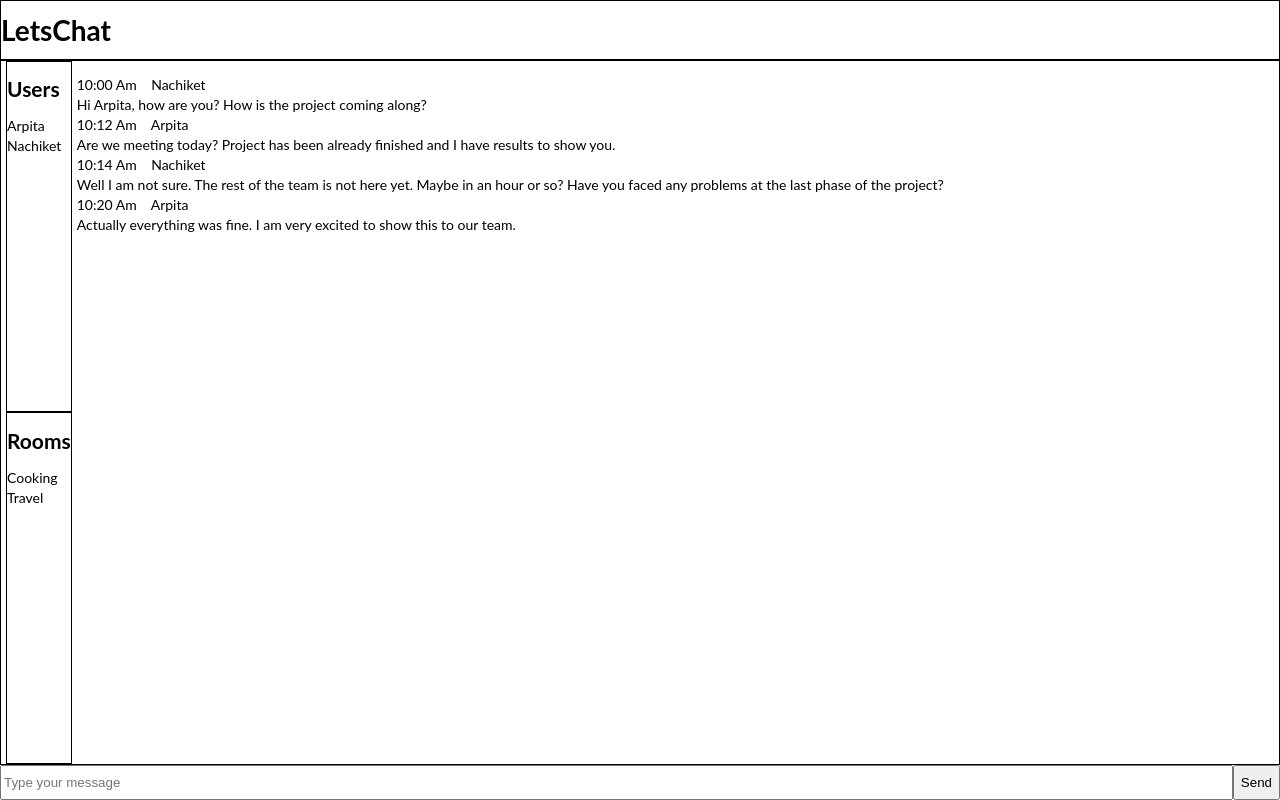
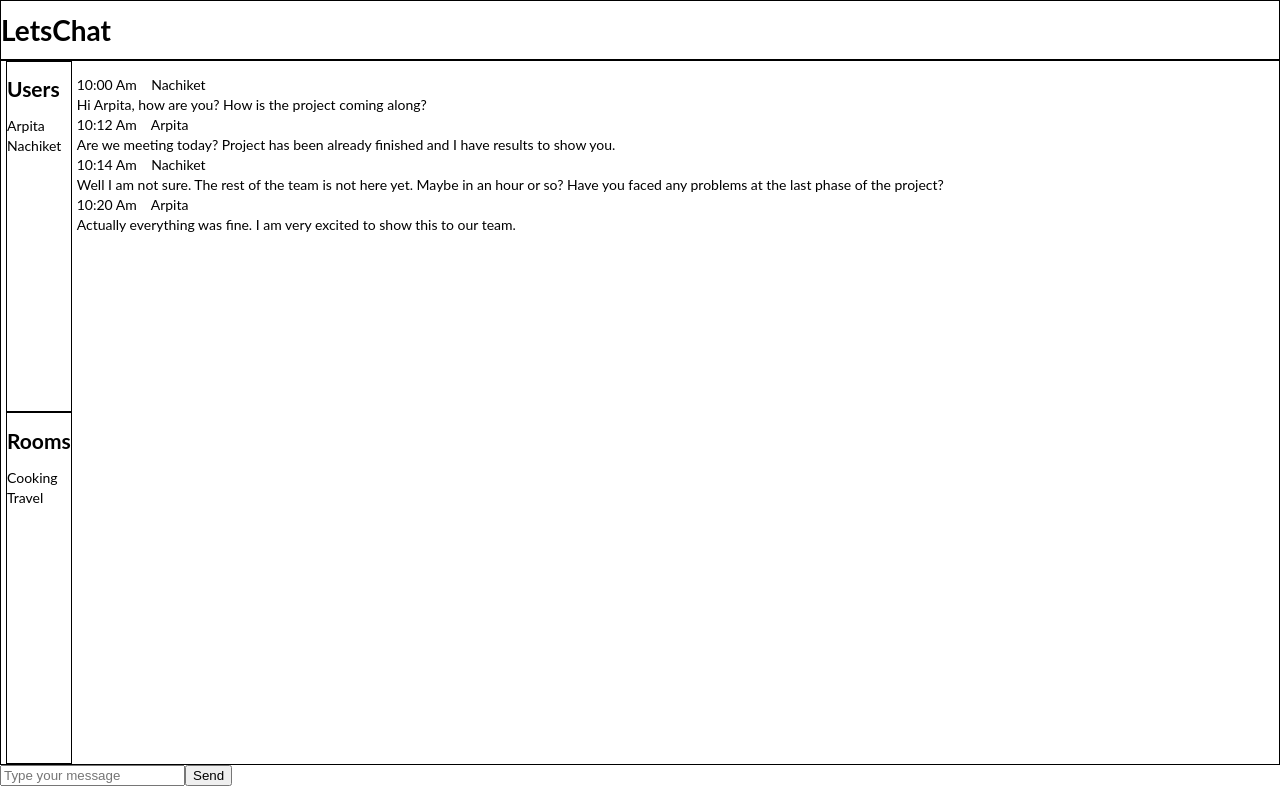
Before and after one commit to ap104826/lets-chat, a React (Create React App) app: page /rooms/1 in a window 1280 px wide. Built offline with nearby package versions, Linux system fonts and the light colour scheme.

Commit message:
handle form submit

```diff
--- a/src/App.js
+++ b/src/App.js
@@ -41,8 +41,20 @@ class App extends Component {
 
   }
 
+
+  handleAddMessage = (message) => {
+    this.setState({
+      messages: [
+        ...this.state.messages,
+        message
+      ]
+    })
+  }
+
+
   render() {
     const value = {
+      addMessage: this.handleAddMessage,
       users: this.state.users,
       rooms: this.state.rooms,
       messages: this.state.messages,
--- a/src/Room.js
+++ b/src/Room.js
@@ -3,7 +3,24 @@ import ApiContext from './ApiContext'
 
 export default class Room extends Component {
     static contextType = ApiContext
+
+    handleSubmit = e => {
+        e.preventDefault()
+        const form = e.currentTarget
+        const messageName = form['message-to-send'].value
+        const message = {
+            message: messageName,
+            user: 'Nachiket',
+            time: '10:00am'
+        }
+
+        this.context.addMessage(message)
+
+    }
+
     render() {
+
+
         const { users = [], rooms = [], messages = [] } = this.context
 
         return (
@@ -42,9 +59,12 @@ export default class Room extends Component {
                     </div>
                 </div>
                 <div class="chat_message">
-                    <input name="message-to-send" className="message_input" id="message-to-send" placeholder="Type your message" />
-                    <button>Send</button>
+                    <form onSubmit={(e) => this.handleSubmit(e)}>
+                        <input name="message-to-send" className="message_input" id="message-to-send" placeholder="Type your message" />
+                        <button>Send</button>
+                    </form>
                 </div>
+
             </div>
         )
 
```
